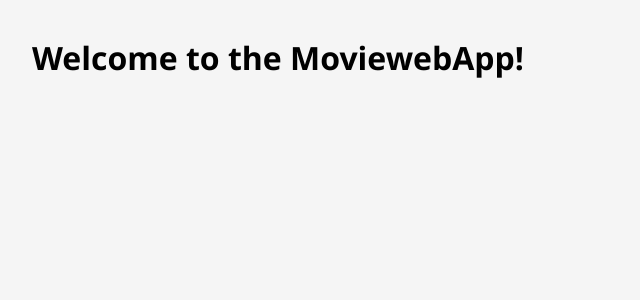
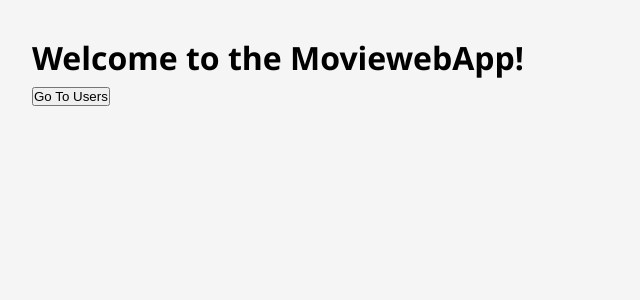
Before and after one commit to Tombunzel/moviwebApp, a Flask app: page / in a window 1280 px wide. Shown: the top 300 px of the page, without its empty margins (0-640 px from the left). Run offline with Flask 3, Linux system fonts and the light colour scheme.

Commit message:
add hyperlink to users

```diff
--- a/templates/home.html
+++ b/templates/home.html
@@ -23,5 +23,8 @@
     {% endwith %}
 
     <h1>Welcome to the MoviewebApp!</h1>
+    <form action="/users" method="get">
+      <input type="submit" value="Go To Users">
+    </form>
   </body>
 </html>
```
